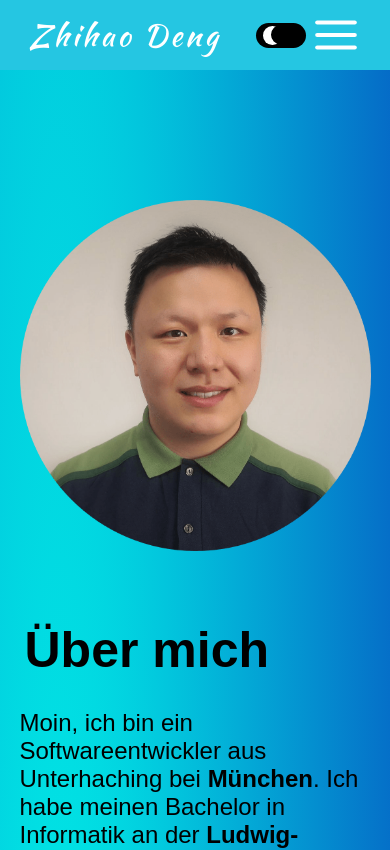
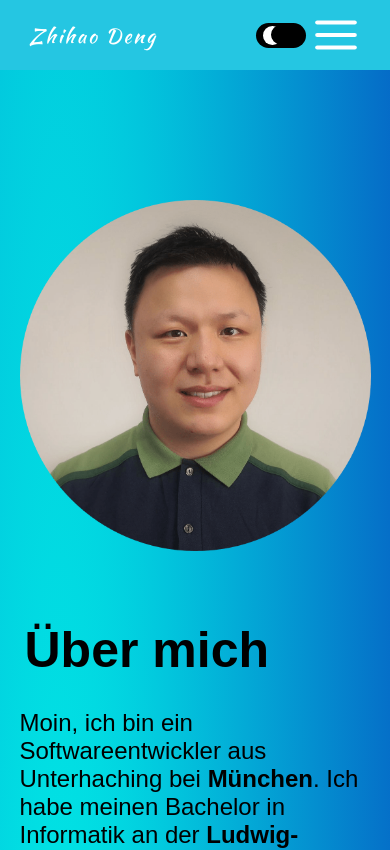
Before and after one commit to zh-deng/portfolio, a React (Create React App) app: page / in a window 390 px wide. Shown: the top 850 px of the page. Built offline with nearby package versions, Linux system fonts and the light colour scheme.

Commit message:
mobile readability improvement

```diff
--- a/src/containers/navbar/navbar.css
+++ b/src/containers/navbar/navbar.css
@@ -121,7 +121,6 @@
     }
 
     .navbar__links-hamburgermenu--open {
-        border: 2px solid black;
         width: 100%;
         height: 100%;
         top: 0;
@@ -143,9 +142,15 @@
 
 }
 
+@media screen and (max-width: 720px) {
+    .navbar__links-hamburgermenu--open p {
+        font-size: 40px;
+    }
+}
+
 @media screen and (max-width: 480px) {
     .navbar__links-logo p {
-        font-size: 30px;
+        font-size: 20px;
     }
 
     .navbar__links-container {
```
